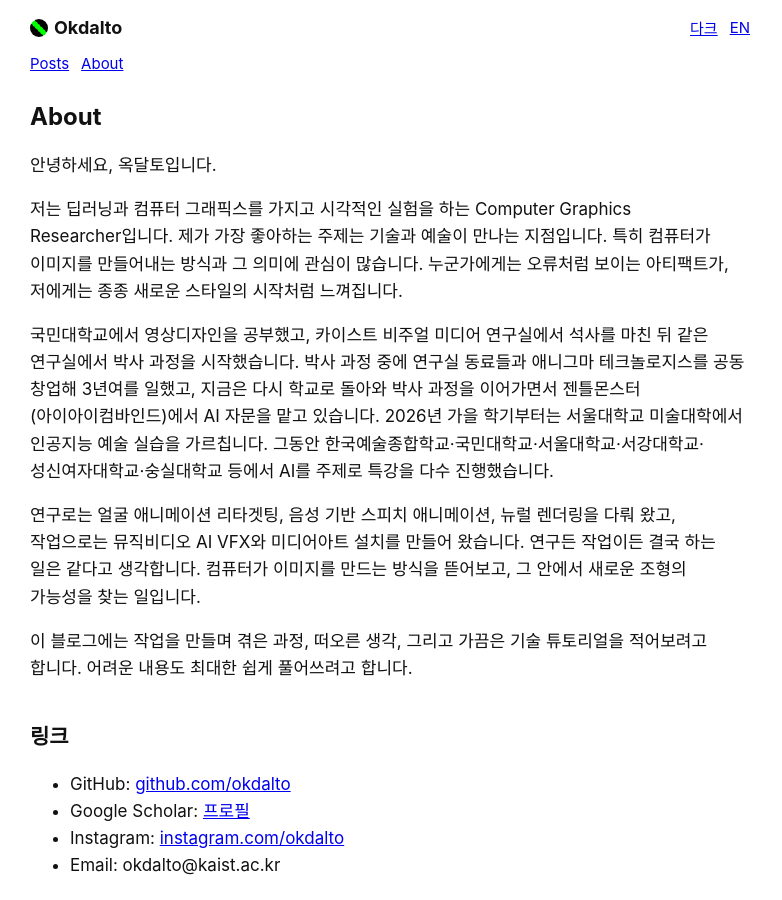
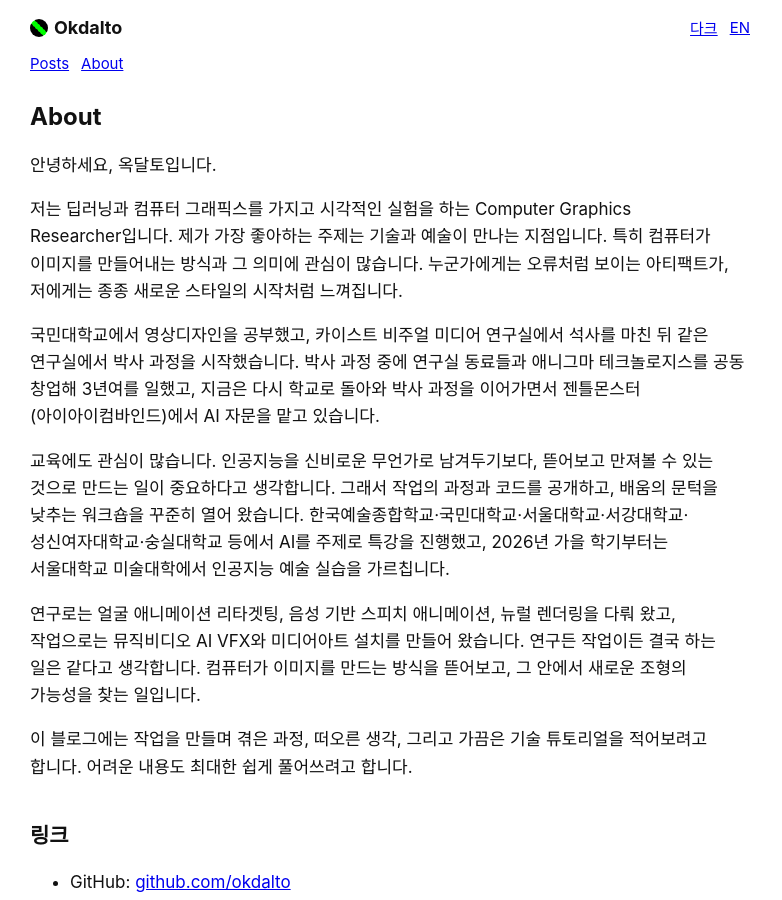
Before and after one commit to okdalto/okdalto.github.io, a Jekyll site: the page built from _pages/about.md, in a window 1280 px wide and 900 px high. Shown: the whole window, without its empty margins (0-782 px from the left). Built offline with Jekyll 4.4.1, drawn with Linux system fonts in a browser that asks for light colours.

Commit message:
Expand teaching interest into its own About paragraph
Co-Authored-By: Claude Fable 5 <noreply@anthropic.com>

```diff
--- a/_pages/about.md
+++ b/_pages/about.md
@@ -9,7 +9,9 @@ translation_url: /en/about/
 
 저는 딥러닝과 컴퓨터 그래픽스를 가지고 시각적인 실험을 하는 Computer Graphics Researcher입니다. 제가 가장 좋아하는 주제는 기술과 예술이 만나는 지점입니다. 특히 컴퓨터가 이미지를 만들어내는 방식과 그 의미에 관심이 많습니다. 누군가에게는 오류처럼 보이는 아티팩트가, 저에게는 종종 새로운 스타일의 시작처럼 느껴집니다.
 
-국민대학교에서 영상디자인을 공부했고, 카이스트 비주얼 미디어 연구실에서 석사를 마친 뒤 같은 연구실에서 박사 과정을 시작했습니다. 박사 과정 중에 연구실 동료들과 애니그마 테크놀로지스를 공동 창업해 3년여를 일했고, 지금은 다시 학교로 돌아와 박사 과정을 이어가면서 젠틀몬스터(아이아이컴바인드)에서 AI 자문을 맡고 있습니다. 2026년 가을 학기부터는 서울대학교 미술대학에서 인공지능 예술 실습을 가르칩니다. 그동안 한국예술종합학교·국민대학교·서울대학교·서강대학교·성신여자대학교·숭실대학교 등에서 AI를 주제로 특강을 다수 진행했습니다.
+국민대학교에서 영상디자인을 공부했고, 카이스트 비주얼 미디어 연구실에서 석사를 마친 뒤 같은 연구실에서 박사 과정을 시작했습니다. 박사 과정 중에 연구실 동료들과 애니그마 테크놀로지스를 공동 창업해 3년여를 일했고, 지금은 다시 학교로 돌아와 박사 과정을 이어가면서 젠틀몬스터(아이아이컴바인드)에서 AI 자문을 맡고 있습니다.
+
+교육에도 관심이 많습니다. 인공지능을 신비로운 무언가로 남겨두기보다, 뜯어보고 만져볼 수 있는 것으로 만드는 일이 중요하다고 생각합니다. 그래서 작업의 과정과 코드를 공개하고, 배움의 문턱을 낮추는 워크숍을 꾸준히 열어 왔습니다. 한국예술종합학교·국민대학교·서울대학교·서강대학교·성신여자대학교·숭실대학교 등에서 AI를 주제로 특강을 진행했고, 2026년 가을 학기부터는 서울대학교 미술대학에서 인공지능 예술 실습을 가르칩니다.
 
 연구로는 얼굴 애니메이션 리타겟팅, 음성 기반 스피치 애니메이션, 뉴럴 렌더링을 다뤄 왔고, 작업으로는 뮤직비디오 AI VFX와 미디어아트 설치를 만들어 왔습니다. 연구든 작업이든 결국 하는 일은 같다고 생각합니다. 컴퓨터가 이미지를 만드는 방식을 뜯어보고, 그 안에서 새로운 조형의 가능성을 찾는 일입니다.
 
```
Also changed, not shown: _pages/about-en.md (+3 -1 lines).
